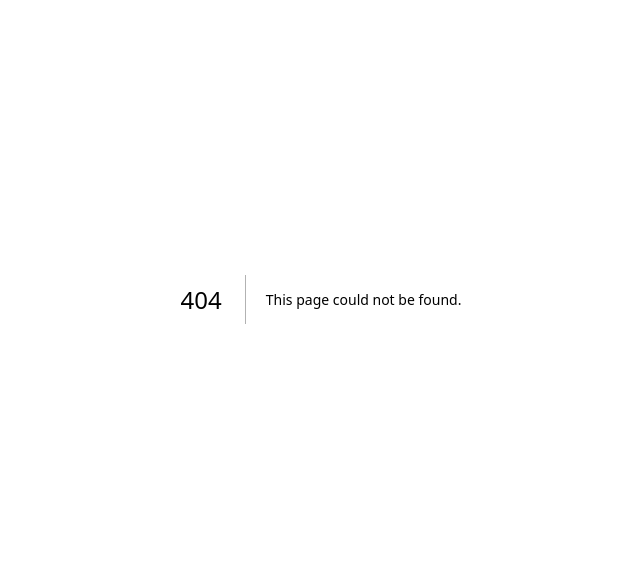
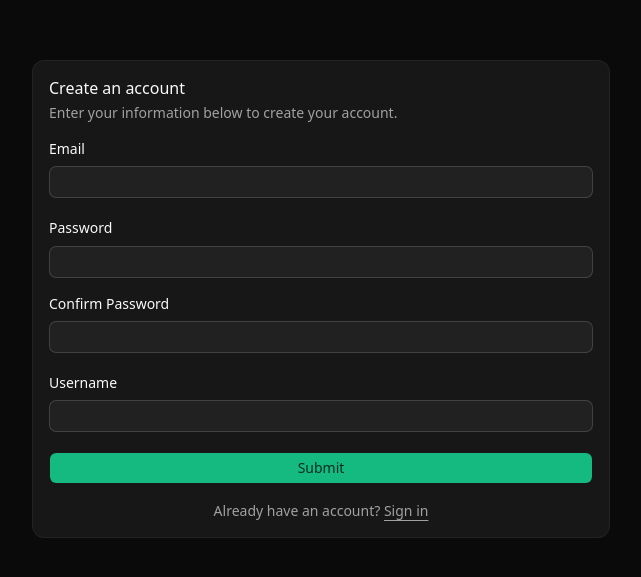
Before and after one commit to aligheisar/locus, a Next.js app: page /signup in a window 1280 px wide. Before the commit this address had no page. Shown: the part 101-678 px from the top of the page, without its empty margins (319-960 px from the left). Built offline with nearby package versions, Linux system fonts and the light colour scheme.

Commit message:
writing signup form logic and ui.

```diff
--- a/package.json
+++ b/package.json
@@ -14,10 +14,12 @@
     "prepare": "husky"
   },
   "dependencies": {
+    "@aligheisar/try-catch": "^0.1.2",
     "@base-ui/react": "^1.1.0",
     "@hugeicons/core-free-icons": "^3.1.1",
     "@hugeicons/react": "^1.1.4",
     "@t3-oss/env-nextjs": "^0.13.10",
+    "@tanstack/react-form": "^1.28.0",
     "class-variance-authority": "^0.7.1",
     "clsx": "^2.1.1",
     "drizzle-orm": "^0.45.1",
--- a/src/app/(auth)/sign-up/page.tsx
+++ /dev/null
@@ -1,5 +0,0 @@
-const SignUpPage = () => {
-  return <h1>signup</h1>;
-};
-
-export default SignUpPage;
--- /dev/null
+++ b/src/app/(auth)/signup/page.tsx
@@ -0,0 +1,11 @@
+import { SignupForm } from "@/features/sign-up/components/SignupForm";
+
+const SignupPage = async () => {
+  return (
+    <main className="flex items-center justify-center">
+      <SignupForm />
+    </main>
+  );
+};
+
+export default SignupPage;
--- a/src/features/sign-up/components/SignUpForm.tsx
+++ /dev/null
@@ -1,5 +0,0 @@
-const SignUpForm = () => {
-  return <h1>signup form</h1>;
-};
-
-export { SignUpForm };
--- /dev/null
+++ b/src/features/sign-up/components/SignupForm.tsx
@@ -0,0 +1,141 @@
+"use client";
+
+import Link from "next/link";
+
+import { Button } from "@/components/ui/button";
+import {
+  Card,
+  CardContent,
+  CardDescription,
+  CardHeader,
+  CardTitle,
+} from "@/components/ui/card";
+import {
+  Field,
+  FieldDescription,
+  FieldError,
+  FieldGroup,
+  FieldLabel,
+} from "@/components/ui/field";
+import { Input } from "@/components/ui/input";
+
+import { useSignupForm } from "@/features/sign-up/hooks/use-signup-form";
+
+const SignupForm = () => {
+  const { form } = useSignupForm();
+  return (
+    <Card className="w-full max-w-xl">
+      <CardHeader>
+        <CardTitle>Create an account</CardTitle>
+        <CardDescription>
+          Enter your information below to create your account.
+        </CardDescription>
+      </CardHeader>
+      <CardContent>
+        <form
+          onSubmit={(e) => {
+            e.preventDefault();
+            form.handleSubmit();
+          }}
+        >
+          <FieldGroup>
+            <form.Field name="email">
+              {(field) => {
+                const isInvalid =
+                  field.state.meta.isTouched && !field.state.meta.isValid;
+                return (
+                  <Field>
+                    <FieldLabel htmlFor={field.name}>Email</FieldLabel>
+                    <Input
+                      aria-invalid={isInvalid}
+                      id={field.name}
+                      name={field.name}
+                      onBlur={field.handleBlur}
+                      onChange={(e) => field.handleChange(e.target.value)}
+                      value={field.state.value}
+                    />
+                    <FieldError errors={field.state.meta.errors} />
+                  </Field>
+                );
+              }}
+            </form.Field>
+            <FieldGroup>
+              <form.Field name="password">
+                {(field) => {
+                  const isInvalid =
+                    field.state.meta.isTouched && !field.state.meta.isValid;
+                  return (
+                    <Field>
+                      <FieldLabel htmlFor={field.name}>Password</FieldLabel>
+                      <Input
+                        aria-invalid={isInvalid}
+                        id={field.name}
+                        name={field.name}
+                        onBlur={field.handleBlur}
+                        onChange={(e) => field.handleChange(e.target.value)}
+                        type="password"
+                        value={field.state.value}
+                      />
+                      <FieldError errors={field.state.meta.errors} />
+                    </Field>
+                  );
+                }}
+              </form.Field>
+              <form.Field name="confirmPassword">
+                {(field) => {
+                  const isInvalid =
+                    field.state.meta.isTouched && !field.state.meta.isValid;
+                  return (
+                    <Field>
+                      <FieldLabel htmlFor={field.name}>
+                        Confirm Password
+                      </FieldLabel>
+                      <Input
+                        aria-invalid={isInvalid}
+                        id={field.name}
+                        name={field.name}
+                        onBlur={field.handleBlur}
+                        onChange={(e) => field.handleChange(e.target.value)}
+                        type="password"
+                        value={field.state.value}
+                      />
+                      <FieldError errors={field.state.meta.errors} />
+                    </Field>
+                  );
+                }}
+              </form.Field>
+            </FieldGroup>
+            <form.Field name="username">
+              {(field) => {
+                const isInvalid =
+                  field.state.meta.isTouched && !field.state.meta.isValid;
+                return (
+                  <Field>
+                    <FieldLabel htmlFor={field.name}>Username</FieldLabel>
+                    <Input
+                      aria-invalid={isInvalid}
+                      id={field.name}
+                      name={field.name}
+                      onBlur={field.handleBlur}
+                      onChange={(e) => field.handleChange(e.target.value)}
+                      value={field.state.value}
+                    />
+                    <FieldError errors={field.state.meta.errors} />
+                  </Field>
+                );
+              }}
+            </form.Field>
+            <FieldGroup>
+              <Button type="submit">Submit</Button>
+              <FieldDescription className="text-center">
+                Already have an account? <Link href="/login">Sign in</Link>
+              </FieldDescription>
+            </FieldGroup>
+          </FieldGroup>
+        </form>
+      </CardContent>
+    </Card>
+  );
+};
+
+export { SignupForm };
--- /dev/null
+++ b/src/features/sign-up/hooks/use-signup-form.ts
@@ -0,0 +1,25 @@
+import { useForm } from "@tanstack/react-form";
+
+import { signupFormSchema } from "@/features/sign-up/schemas/signup-form";
+
+const useSignupForm = () => {
+  const form = useForm({
+    defaultValues: {
+      confirmPassword: "",
+      email: "",
+      password: "",
+      username: "",
+    },
+    onSubmit: async ({ value }) => {
+      console.log(value);
+    },
+    validators: {
+      onSubmit: signupFormSchema,
+    },
+  });
+  return {
+    form,
+  };
+};
+
+export { useSignupForm };
```
Also changed, not shown: 1 other file (tests, documents, lock files or other folders).
